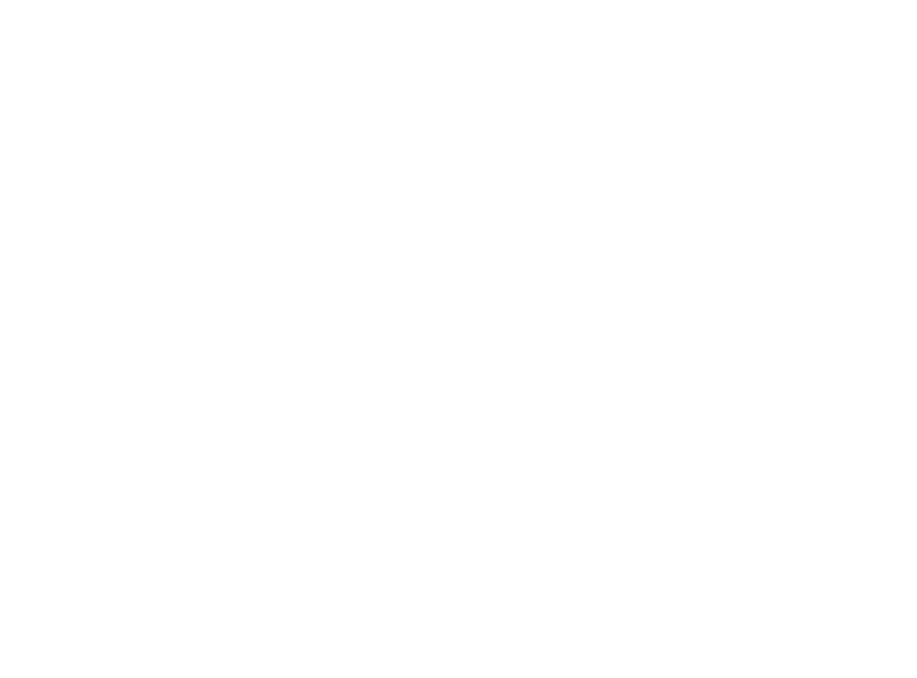
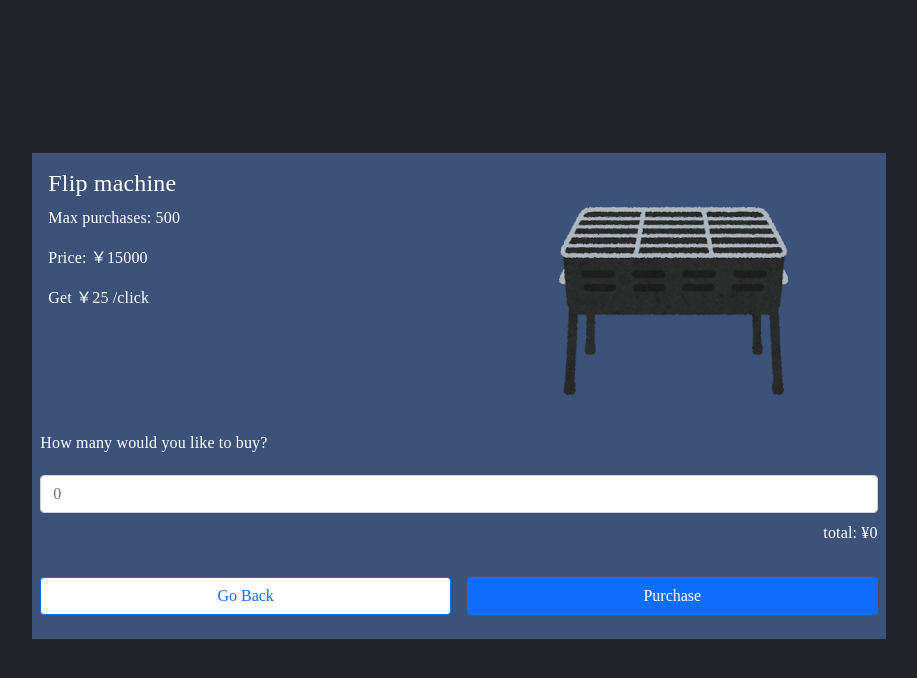
Before and after one commit to yyrnutdkg/trr-clicker-empire-game, a plain HTML site: page mockups/detail.html in a window 1280 px wide. Shown: the whole page, without its empty margins (181-1098 px from the left). Drawn offline with nearby package versions, Linux system fonts and the light colour scheme.

Commit message:
[add]Complete design creation for detail page

```diff
--- a/mockups/detail.html
+++ b/mockups/detail.html
@@ -22,5 +22,47 @@
       rel="stylesheet"
     />
   </head>
-  <body></body>
+  <body>
+    <div
+      class="vh-100 bg-dark d-flex justify-content-center align-items-center"
+    >
+      <div class="col-8">
+        <div class="col-12 bg-navy">
+          <div class="d-flex justify-content-between">
+            <div class="col-6 p-3 text-white">
+              <h4>Flip machine</h4>
+              <p>Max purchases: 500</p>
+              <p>Price: ￥15000</p>
+              <p>Get ￥25 /click</p>
+            </div>
+            <div class="col-6 d-flex align-items-center justify-content-center">
+              <img src="../images/grill.png" alt="" class="image-fit" />
+            </div>
+          </div>
+          <div>
+            <p class="ps-2 text-white">How many would you like to buy?</p>
+            <form class="pt-1 px-2" action="">
+              <input type="text" placeholder="0" class="col-12 form-control" />
+            </form>
+            <p class="p-2 text-end text-white">total: ¥0</p>
+          </div>
+          <div class="row m-0 mb-2 pb-3">
+            <div class="col-6 p-2">
+              <button
+                type="submit"
+                class="btn btn-outline-primary col-12 bg-white"
+              >
+                Go Back
+              </button>
+            </div>
+            <div class="col-6 p-2">
+              <button type="submit" class="btn btn-primary col-12">
+                Purchase
+              </button>
+            </div>
+          </div>
+        </div>
+      </div>
+    </div>
+  </body>
 </html>
```
